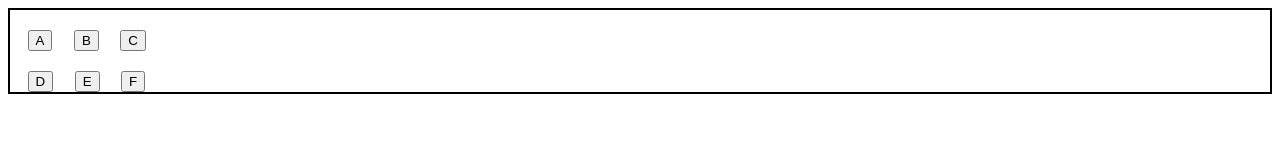
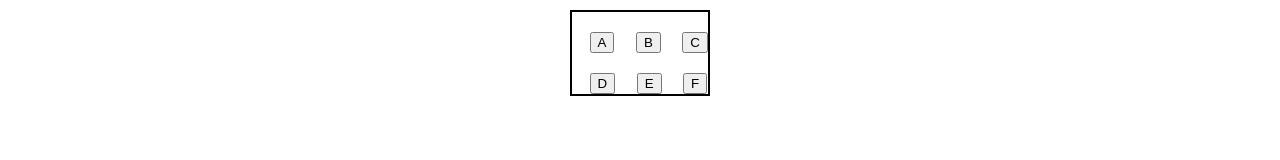
Before and after one commit to Ammarxsaeed/Class_activities-, a plain HTML site: page CSS 1st day classes/week.html in a window 1280 px wide. Drawn offline with Linux system fonts and the light colour scheme.

Commit message:
update week.css

```diff
--- a/CSS 1st day classes/week.css
+++ b/CSS 1st day classes/week.css
@@ -2,7 +2,7 @@
 border: 2px black solid;
 margin: auto;
 height: fit-content;
-width: 400px
+width: fit-content;
 margin-top:10px
 }
 .box{
```
